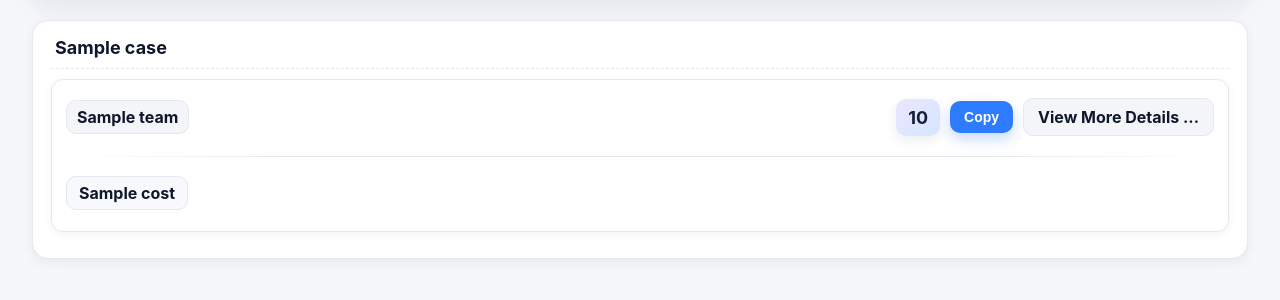
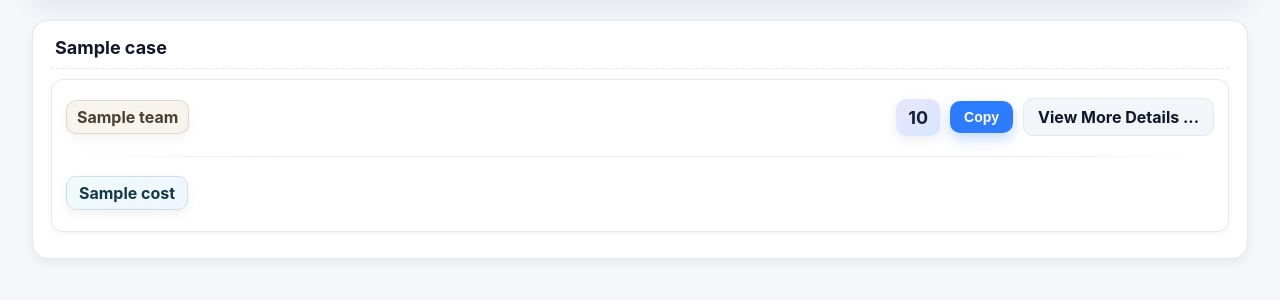
Before and after one commit to PlaxtonFlarion/NexaFlow, a Python web app: template schematic/templates/template_main_total.html in a window 1280 px wide. Shown: the part 216-516 px from the top of the page. Run offline with Jinja, Linux system fonts and the light colour scheme; the template is opened without the code that fills it: most values are stand-ins (such as "Sample title", 1, 10 or a date in 2020).

Commit message:
bug fixes

```diff
--- a/schematic/templates/template_main_total.html
+++ b/schematic/templates/template_main_total.html
@@ -113,12 +113,25 @@ This file is licensed under the Framix :: 画帧秀 License. See the LICENSE.md
 
         /* 团队标识 */
         .team {
-            color: #0f172a;
-            background: #f3f5f8;
-            border: 1px solid #e6e8ee;
+            background: linear-gradient(135deg,
+              rgba(247, 243, 235, .82) 0%,
+              rgba(243, 238, 228, .68) 100%);
+            color: #4a4033;                    /* 暖棕灰，和冷调区分 */
+            border: 1px solid rgba(160, 140, 110, .28);
+            box-shadow: 0 4px 12px rgba(0,0,0,.05), inset 0 1px 0 rgba(255,255,255,.35);
+            backdrop-filter: blur(2px) saturate(108%);
+            -webkit-backdrop-filter: blur(2px) saturate(108%);
+            transition: box-shadow .2s ease, border-color .2s ease, background .2s ease;
             font-weight: 700;
             border-radius: 10px;
             padding: 6px 10px;
+        }
+        .team:hover {
+            background: linear-gradient(135deg,
+              rgba(251, 247, 238, .90) 0%,
+              rgba(246, 241, 232, .78) 100%);
+            border-color: rgba(160, 140, 110, .40);
+            box-shadow: 0 6px 16px rgba(0,0,0,.08), inset 0 1px 0 rgba(255,255,255,.45);
         }
 
         /* ===== 指标列表 ===== */
@@ -130,17 +143,25 @@ This file is licensed under the Framix :: 画帧秀 License. See the LICENSE.md
 
         /* 单项 cost 标签 */
         .cost {
-            background: #f7f9fc;
-            color: #0f172a;
-            border: 1px solid #e6e8ee;
+            background: linear-gradient(135deg,
+              rgba(236, 249, 246, .78) 0%,
+              rgba(230, 240, 255, .62) 100%);
+            color: #123a4a;                    /* 深海蓝绿，冷感更清晰 */
+            border: 1px solid rgba(32, 126, 255, .20);
+            box-shadow: 0 4px 12px rgba(15,23,42,.06), inset 0 1px 0 rgba(255,255,255,.35);
+            backdrop-filter: blur(2px) saturate(112%);
+            -webkit-backdrop-filter: blur(2px) saturate(112%);
+            transition: transform .15s ease, box-shadow .2s ease, border-color .2s ease, background .2s ease;
             padding: 6px 12px;
             border-radius: 10px;
             font-weight: 700;
-            transition: transform .15s ease, box-shadow .2s ease, border-color .2s ease;
         }
         .cost:hover {
-            box-shadow: 0 4px 12px rgba(15, 23, 42, .06);
-            border-color: rgba(32, 126, 255, .22);
+            background: linear-gradient(135deg,
+              rgba(226, 244, 241, .88) 0%,
+              rgba(222, 235, 255, .78) 100%);
+            border-color: rgba(32, 126, 255, .30);
+            box-shadow: 0 6px 16px rgba(15,23,42,.10), inset 0 1px 0 rgba(255,255,255,.45);
             transform: translateY(-1px);
         }
 
```
